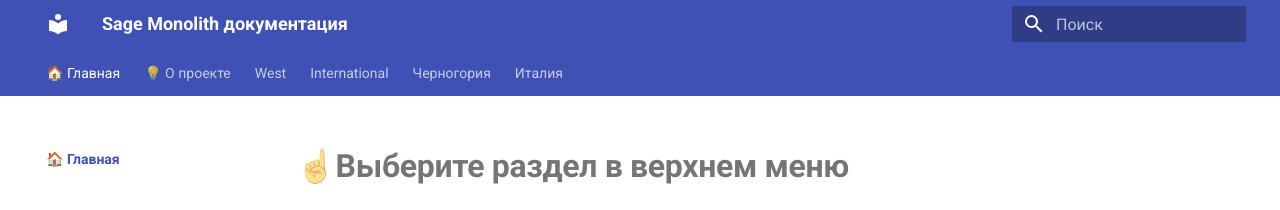
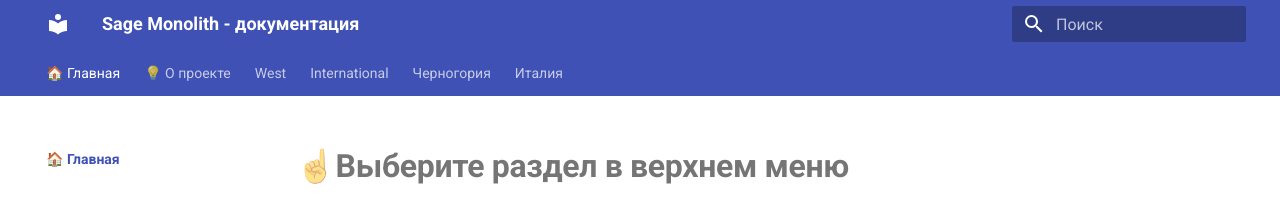
Before and after one commit to maksimandreevblr/sagedocsmg, an MkDocs documentation site: the page built from docs/index.md, in a window 1280 px wide. Shown: the top 210 px of the page. Built offline with MkDocs 1.6.1 and Material for MkDocs 9.7.7, drawn with Linux system fonts in a browser that asks for light colours.

```diff
--- a/mkdocs.yml
+++ b/mkdocs.yml
@@ -1,4 +1,4 @@
-site_name: Sage Monolith документация
+site_name: Sage Monolith - документация
 # Настройка темы Material
 theme:
  name: material
```
